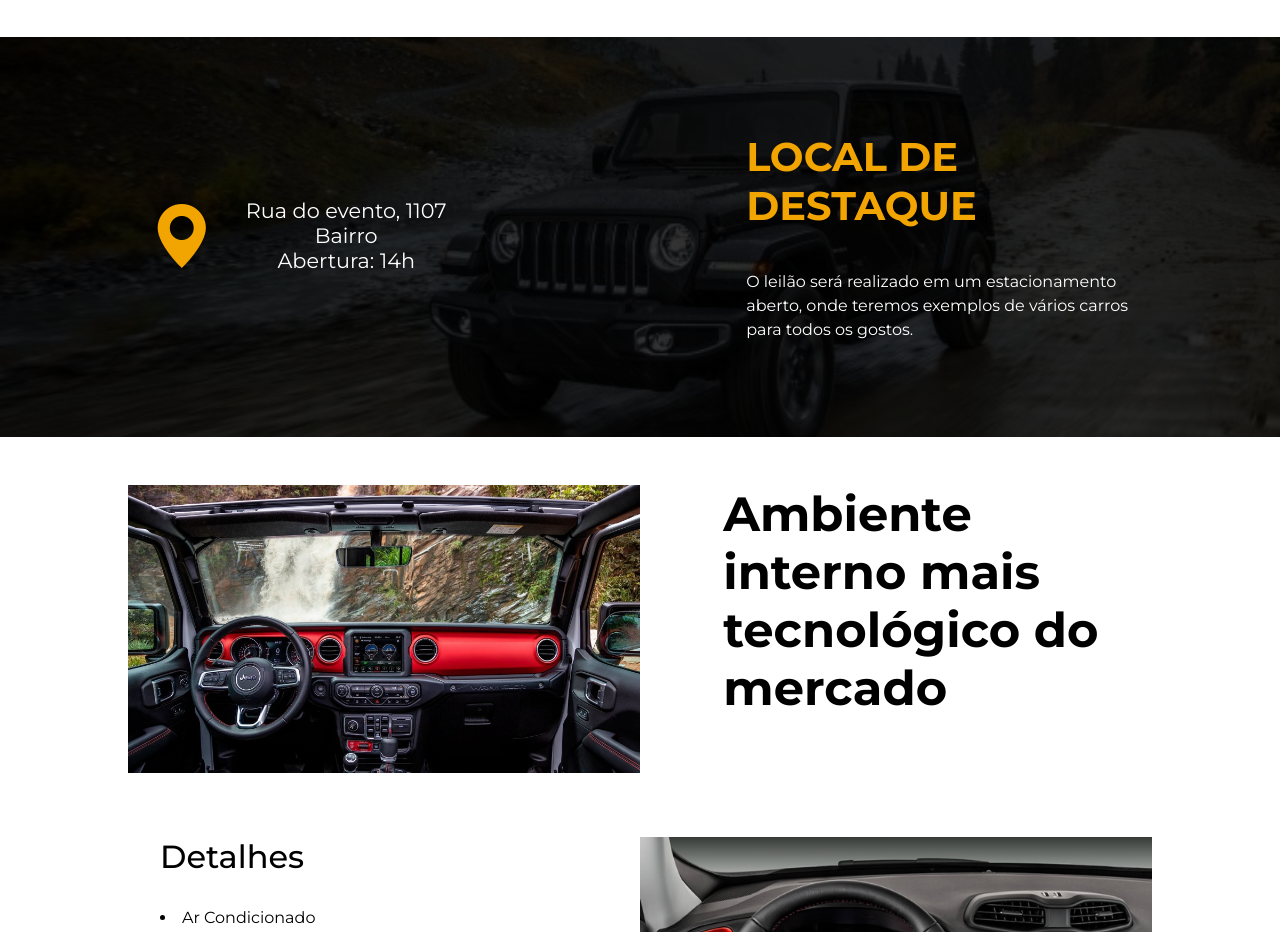
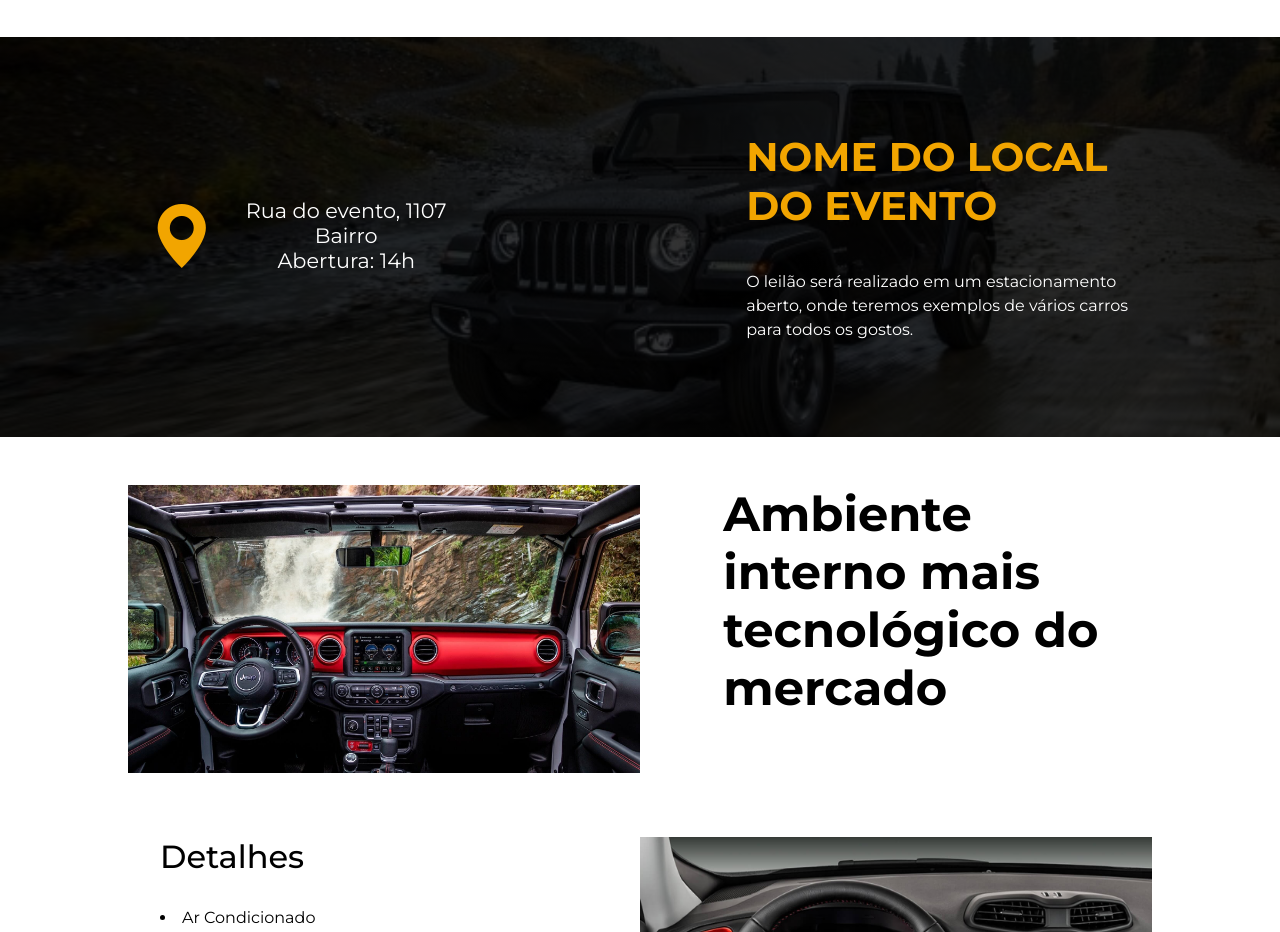
Before and after one commit to gabrielpirizz/Minha-Primeira-Landing-Page, a plain HTML site: page index.html in a window 1280 px wide. Shown: the part 1200-2132 px from the top of the page. Drawn offline with nearby package versions, Linux system fonts and the light colour scheme.

Commit message:
Pequena alteração em uma heading

```diff
--- a/index.html
+++ b/index.html
@@ -93,7 +93,7 @@
         </div>
       </div>
       <div id="about-location">
-        <h3>Local de destaque</h3>
+        <h3>Nome do Local do Evento</h3>
         <p>
           O leilão será realizado em um estacionamento aberto, onde teremos exemplos de vários carros para todos os gostos.
         </p>
```
